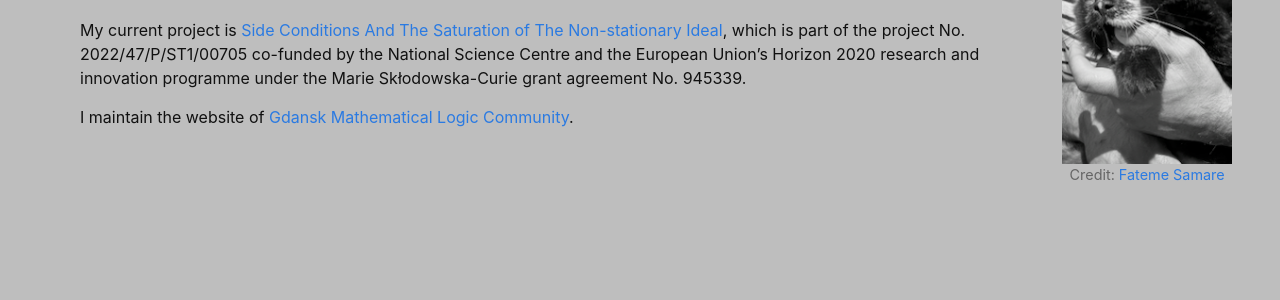
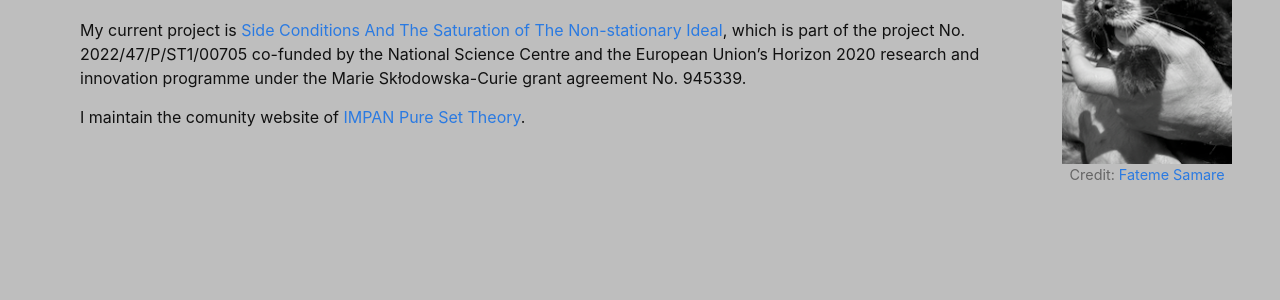
Before and after one commit to si-morgh/si-morgh.github.io, a Jekyll site: the page built from index.md, in a window 1280 px wide. Shown: the part 400-700 px from the top of the page. Built offline with Jekyll 4.4.1, drawn with Linux system fonts in a browser that asks for light colours; nearby versions of some CDN libraries.

Commit message:
Update index.md

```diff
--- a/index.md
+++ b/index.md
@@ -19,7 +19,7 @@
 <p>My current project is
   <a href="https://sites.google.com/view/finsidsat/info?authuser=0" target="_blank"> Side Conditions And The Saturation of The Non-stationary Ideal</a>, which is part of the project No. 2022/47/P/ST1/00705 co-funded by the National Science Centre and the European Union’s Horizon 2020 research and innovation programme under the Marie Skłodowska-Curie grant agreement No. 945339.</p>
 
-  <p>I maintain the website of <a href="https://gdn-logic.github.io" target="_blank"> Gdansk Mathematical Logic Community</a>.
+  <p>I maintain the comunity website of <a href="https://impanset.github.io" target="_blank"> IMPAN Pure Set Theory</a>.
 <div style="height: 0.5cm;"></div>
 </p>
   </div>
```
